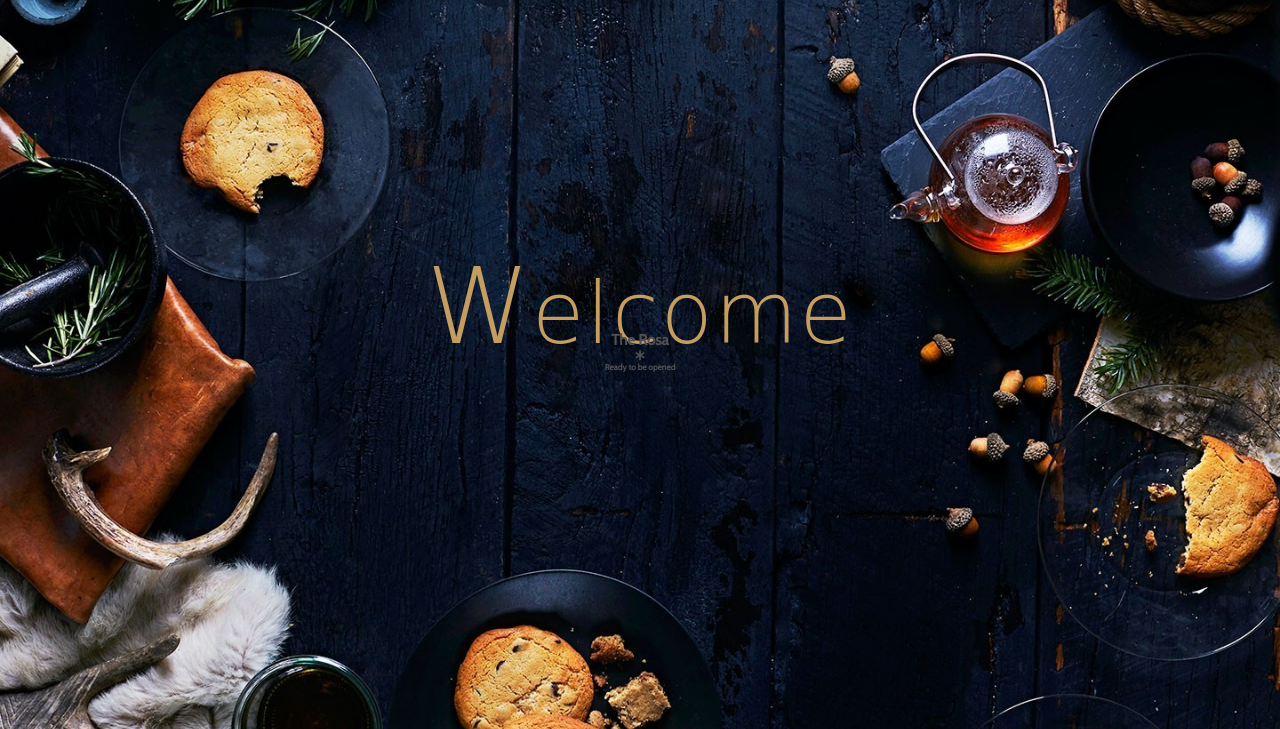
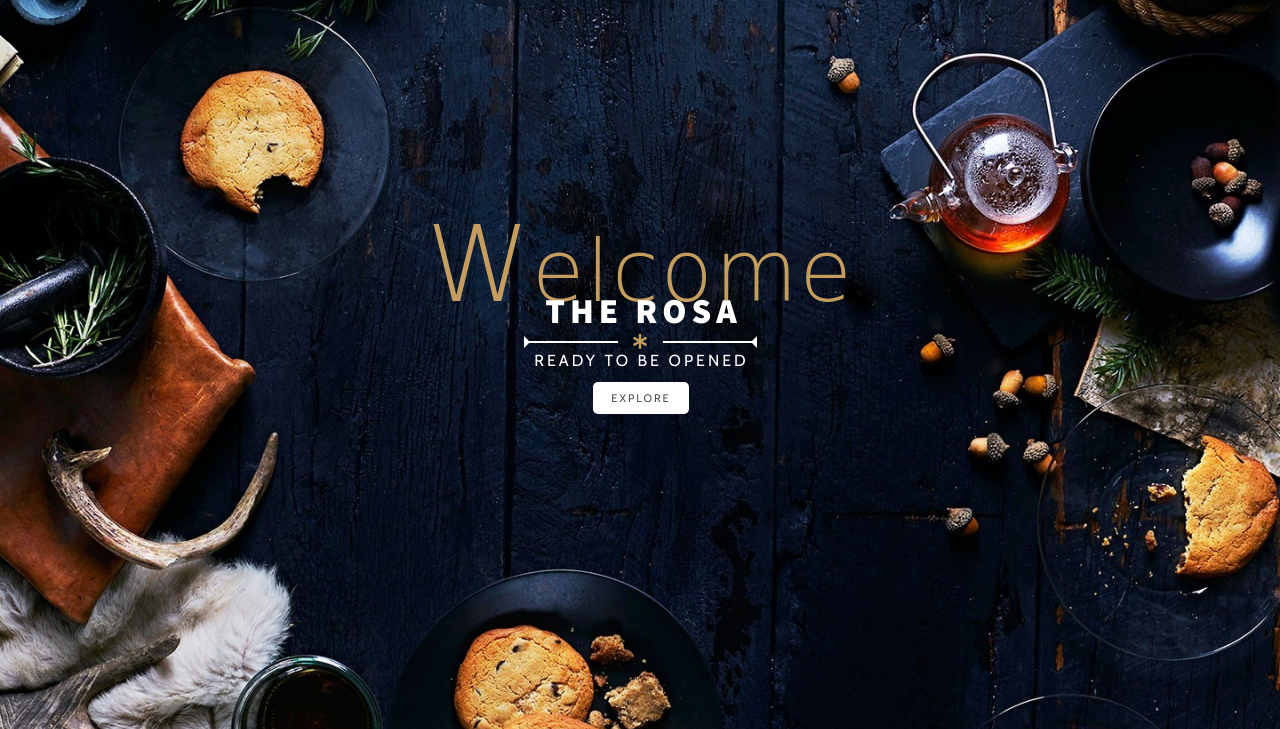
Before and after one commit to n8fury/The_Rosa, a plain HTML site: page index.html in a window 1280 px wide. Shown: the part 71-800 px from the top of the page. Drawn offline with nearby package versions, Linux system fonts and the light colour scheme; a web font is replaced by a local one.

Commit message:
modified hero section

```diff
--- a/index.html
+++ b/index.html
@@ -46,16 +46,16 @@
     <section class="hero" id="hero">
       <div class="container">
         <h2 class="sub-headline"><span class="first-letter">W</span>elcome</h2>
-        <h1>The Rosa</h1>
+        <h1 class="headline">The Rosa</h1>
         <div class="headline-description">
-          <div class="seperator">
+          <div class="separator">
             <div class="line line-left"></div>
             <div class="asterisk"><i class="fas fa-asterisk"></i></div>
             <div class="line line-right"></div>
           </div>
           <div class="single-animation">
             <h5>Ready to be opened</h5>
-            <a href="#" class="btn cta-btn"></a>
+            <a href="#" class="btn cta-btn">Explore</a>
           </div>
         </div>
       </div>
--- a/styles.css
+++ b/styles.css
@@ -101,8 +101,7 @@
 }
 
 nav::before {
-    content: '';
-    /* otherwise the content won't be visible */
+    /* content: '';  without "" content won't be visible */
     position: fixed;
     top: 0;
     left: 0;
@@ -176,3 +175,83 @@
     text-transform: uppercase;
     font-size: 10.5rem;
 }
+
+.headline {
+    color: #fff;
+    font-size: 3.5rem;
+    font-family: var(--main-font);
+    text-transform: uppercase;
+    letter-spacing: .5rem;
+    margin-right: -.7rem;
+}
+
+.separator {
+    display: flex;
+    align-items: center;
+    justify-content: center;
+}
+
+.line {
+    width: 100%;
+    max-width: 9.4rem;
+    height: .20rem;
+    background-color: #fff;
+    position: relative;
+}
+
+.line-left::before,
+.line-right::before {
+    content: '';
+    position: absolute;
+    top: 50%;
+    transform: translateY(-50%);
+    border: .6rem solid transparent;
+}
+
+.line-right::before {
+    border-right-color: #fff;
+    right: 0;
+}
+
+.line-left::before {
+    border-left-color: #fff;
+    left: 0;
+}
+
+.asterisk {
+    font-size: 1.5rem;
+    color: var(--secondary-font-color);
+    margin: 0 1.5rem;
+}
+
+.headline-description h5 {
+    Color: #fff;
+    font-size: 1.6rem;
+    font-weight: 100;
+    text-transform: uppercase;
+    letter-spacing: 3px;
+    margin-right: -3px;
+    margin-bottom: 1.2rem;
+}
+
+.btn {
+    display: inline-block;
+    text-transform: uppercase;
+    letter-spacing: 2px;
+    margin-right: -2px;
+}
+
+.cta-btn {
+    background-color: #fff;
+    font-size: 1.1rem;
+    color: var(--body-font-color);
+    padding: .9rem 1.8rem;
+    border-radius: .5rem;
+    transition: background-color .5s;
+}
+
+.cta-btn:hover,
+.cta-btn:focus {
+    color: #fff;
+    background-color: var(--secondary-font-color);
+}
```
